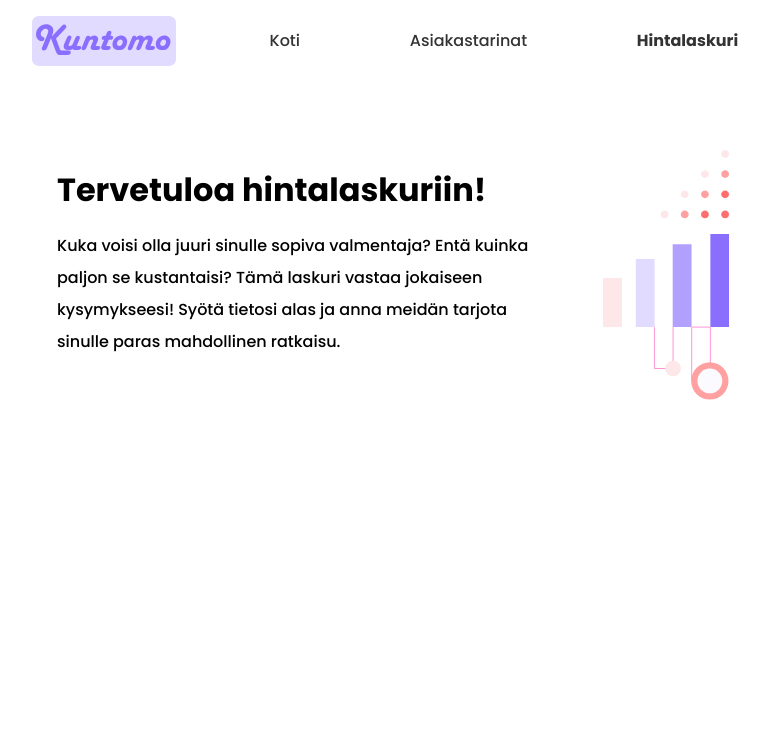
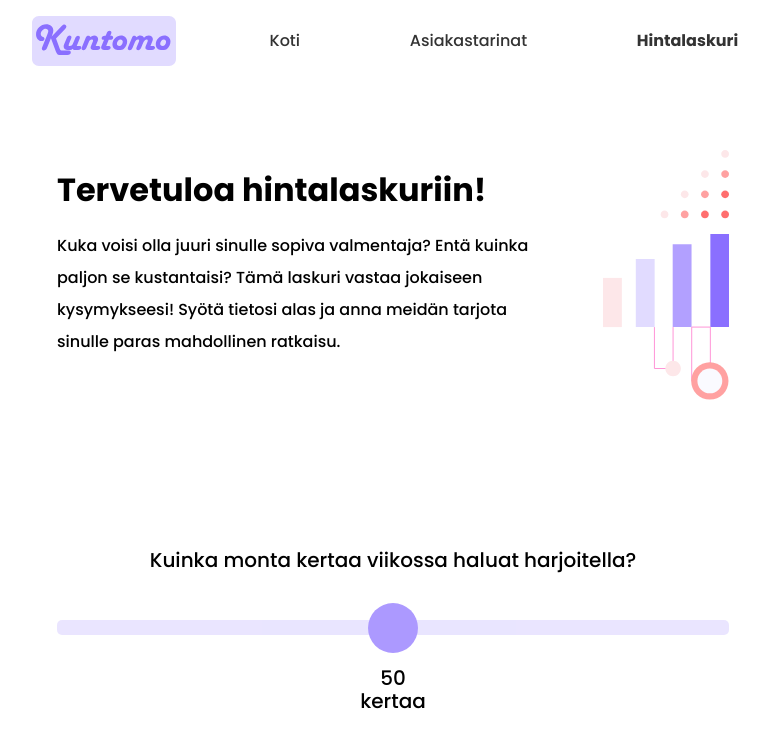
Before and after one commit to tulipekoni/Kuntomo, a React (Create React App) app: page /hintalaskuri in a window 1280 px wide. Shown: the top 748 px of the page, without its empty margins (247-1016 px from the left). Built offline with nearby package versions, Linux system fonts and the light colour scheme.

Commit message:
added slider global component

```diff
--- /dev/null
+++ b/src/components/Slider.js
@@ -0,0 +1,39 @@
+import React from "react";
+import styled from "styled-components";
+
+export default function Slider({ min, max, title, value, setValue, unit }) {
+  return (
+    <SliderContainer>
+      <Title>{title}</Title>
+      <input
+        type='range'
+        min={min}
+        max={max}
+        className='slider'
+        value={value}
+        onChange={(a) => {
+          setValue(a.target.value);
+          console.log(a.target.value);
+        }}
+      />
+      <ValueText>{value}</ValueText>
+      <UnitText>{unit}</UnitText>
+    </SliderContainer>
+  );
+}
+
+const SliderContainer = styled.div`
+  display: flex;
+  width: 100%;
+  flex-direction: column;
+`;
+const Title = styled.h2`
+  margin-bottom: 48px;
+`;
+const ValueText = styled.h2`
+  margin: 0;
+  margin-top: 32px;
+`;
+const UnitText = styled.h2`
+  margin: 0;
+`;
--- /dev/null
+++ b/src/infrastructure/styles/slider.css
@@ -0,0 +1,29 @@
+.slider {
+    -webkit-appearance: none;
+    width: 100%;
+    height: 15px;
+    border-radius: 5px;
+    background: #E1DBFF;
+    outline: none;
+    opacity: 0.7;
+    -webkit-transition: .2s;
+    transition: opacity .2s;
+  }
+
+  .slider::-webkit-slider-thumb {
+    -webkit-appearance: none;
+    appearance: none;
+    width: 50px;
+    height: 50px;
+    border-radius: 50%;
+    background: #8A6FFF;
+    cursor: pointer;
+  }
+
+  .slider::-moz-range-thumb {
+    width: 50px;
+    height: 50px;
+    border-radius: 50%;
+    background: #8A6FFF;
+    cursor: pointer;
+  }
--- a/src/pages/hintalaskuri/Hintalaskuri.js
+++ b/src/pages/hintalaskuri/Hintalaskuri.js
@@ -1,11 +1,13 @@
 import React from "react";
 import PageContainer from "../../components/PageContainer";
 import HintalaskuriHero from "./HintalaskuriHero";
+import Laskuri from "./Laskuri";
 
 export default function Hintalaskuri() {
   return (
     <PageContainer>
       <HintalaskuriHero />
+      <Laskuri />
     </PageContainer>
   );
 }
```
